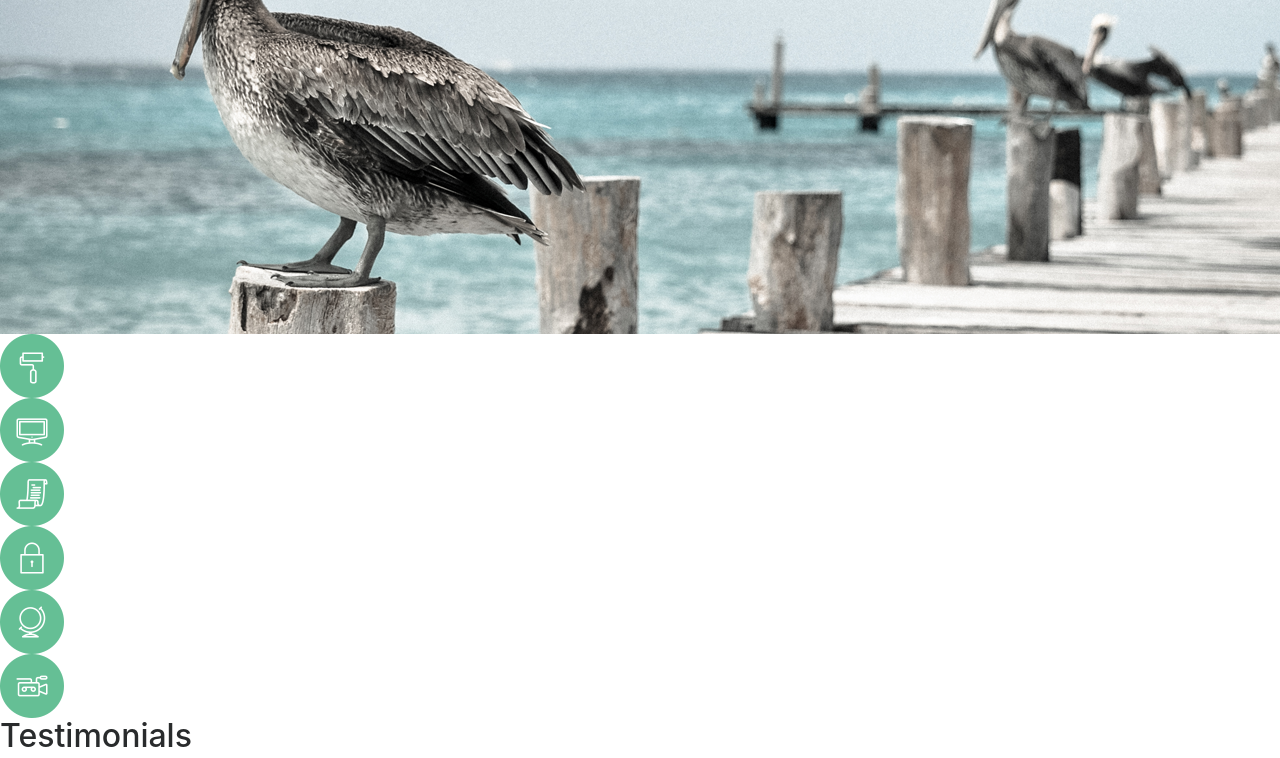
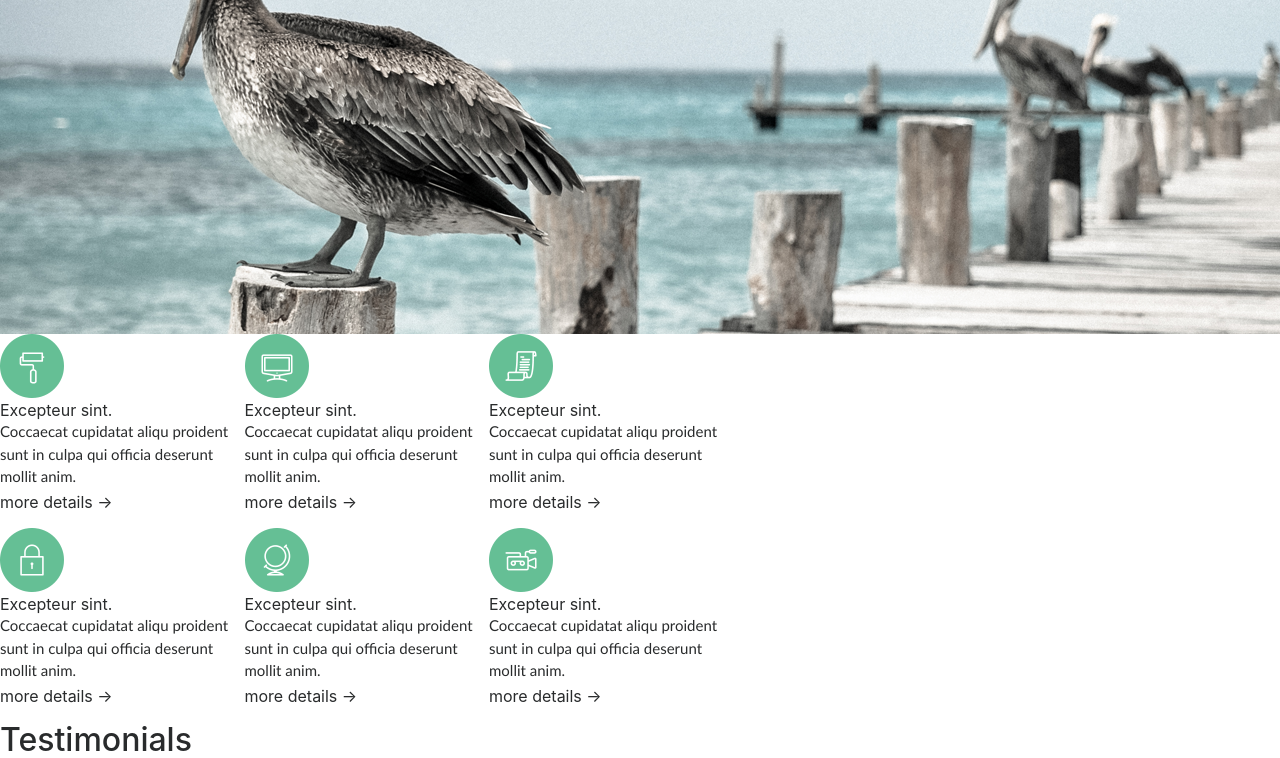
Before and after one commit to zmeeey5/dulai_lama, a website: page public/index.html in a window 1280 px wide. Shown: the part 326-1084 px from the top of the page. Drawn offline with nearby package versions, Linux system fonts and the light colour scheme; files whose address does not match are found by name; a web font is replaced by a local one.

Commit message:
Added font

```diff
--- a/public/index.html
+++ b/public/index.html
@@ -72,25 +72,63 @@
 </main>
 
 <!--MENU-->
-<div class="menu">
-    <div class="menu-item-1"></div>
+<div class="menu" class=".container">
+        <div class=".row">
+            <div class="menu-item-1 menu-item .col-md-4">
                 <div class="menu-image"><img src="images/icon-1.png"></div>
-    <div class="menu-text"></div>
-    <div class="menu-item-2"></div>
+                <div class="menu-text">
+                    <div class="menu-text-title">Excepteur sint.</div>
+                    <div class="menu-text-content">Coccaecat cupidatat aliqu proident sunt in culpa qui officia deserunt mollit anim.</div>
+                    <div class="menu-text-details">more details &#8594</div>
+                </div>
+            </div>
+
+            <div class="menu-item-2 menu-item .col-md-4">
                 <div class="menu-image"><img src="images/icon-2.png"></div>
-    <div class="menu-text"></div>
-    <div class="menu-item-3"></div>
+                <div class="menu-text">
+                    <div class="menu-text-title">Excepteur sint.</div>
+                    <div class="menu-text-content">Coccaecat cupidatat aliqu proident sunt in culpa qui officia deserunt mollit anim.</div>
+                    <div class="menu-text-details">more details &#8594</div>
+                </div>
+            </div>
+
+            <div class="menu-item-3 menu-item .col-md-4">
                 <div class="menu-image"><img src="images/icon-3.png"></div>
-    <div class="menu-text"></div>
-    <div class="menu-item-4"></div>
+                <div class="menu-text">
+                    <div class="menu-text-title">Excepteur sint.</div>
+                    <div class="menu-text-content">Coccaecat cupidatat aliqu proident sunt in culpa qui officia deserunt mollit anim.</div>
+                    <div class="menu-text-details">more details &#8594</div>
+                </div>
+            </div>
+        </div>
+    <div class=".row">
+        <div class="menu-item-4 menu-item">
             <div class="menu-image"><img src="images/icon-4.png"></div>
-    <div class="menu-text"></div>
-    <div class="menu-item-5"></div>
+            <div class="menu-text">
+                <div class="menu-text-title">Excepteur sint.</div>
+                <div class="menu-text-content">Coccaecat cupidatat aliqu proident sunt in culpa qui officia deserunt mollit anim.</div>
+                <div class="menu-text-details">more details &#8594</div>
+            </div>
+        </div>
+
+        <div class="menu-item-5 menu-item">
             <div class="menu-image"><img src="images/icon-5.png"></div>
-    <div class="menu-text"></div>
-    <div class="menu-item-6"></div>
+            <div class="menu-text">
+                <div class="menu-text-title">Excepteur sint.</div>
+                <div class="menu-text-content">Coccaecat cupidatat aliqu proident sunt in culpa qui officia deserunt mollit anim.</div>
+                <div class="menu-text-details">more details &#8594</div>
+            </div>
+        </div>
+
+        <div class="menu-item-6 menu-item">
             <div class="menu-image"><img src="images/icon-6.png"></div>
-    <div class="menu-text"></div>
+            <div class="menu-text">
+                <div class="menu-text-title">Excepteur sint.</div>
+                <div class="menu-text-content">Coccaecat cupidatat aliqu proident sunt in culpa qui officia deserunt mollit anim.</div>
+                <div class="menu-text-details">more details &#8594</div>
+            </div>
+        </div>
+    </div>
 </div>
 
 <!--TESTIMONIALS-->
--- a/public/scss/main.scss
+++ b/public/scss/main.scss
@@ -4,6 +4,7 @@
 @import "modules/menu-block";
 @import "modules/footer";
 @import "modules/image";
+@import "modules/menu";
 
 @font-face {
   font-family: 'Lato Regular';
--- /dev/null
+++ b/public/scss/modules/_menu.scss
@@ -0,0 +1,11 @@
+.menu-item {
+  display: inline-block;
+  .menu-text {
+    width: 240px;
+    height: 130px;
+    .menu-text-content {
+      font-family: $lato-regular;
+      font-size: 15px;
+    }
+  }
+}
```
Also changed, not shown: public/css/main.css, 1 other file. Lines whose indentation alone changed are shown as unchanged.
